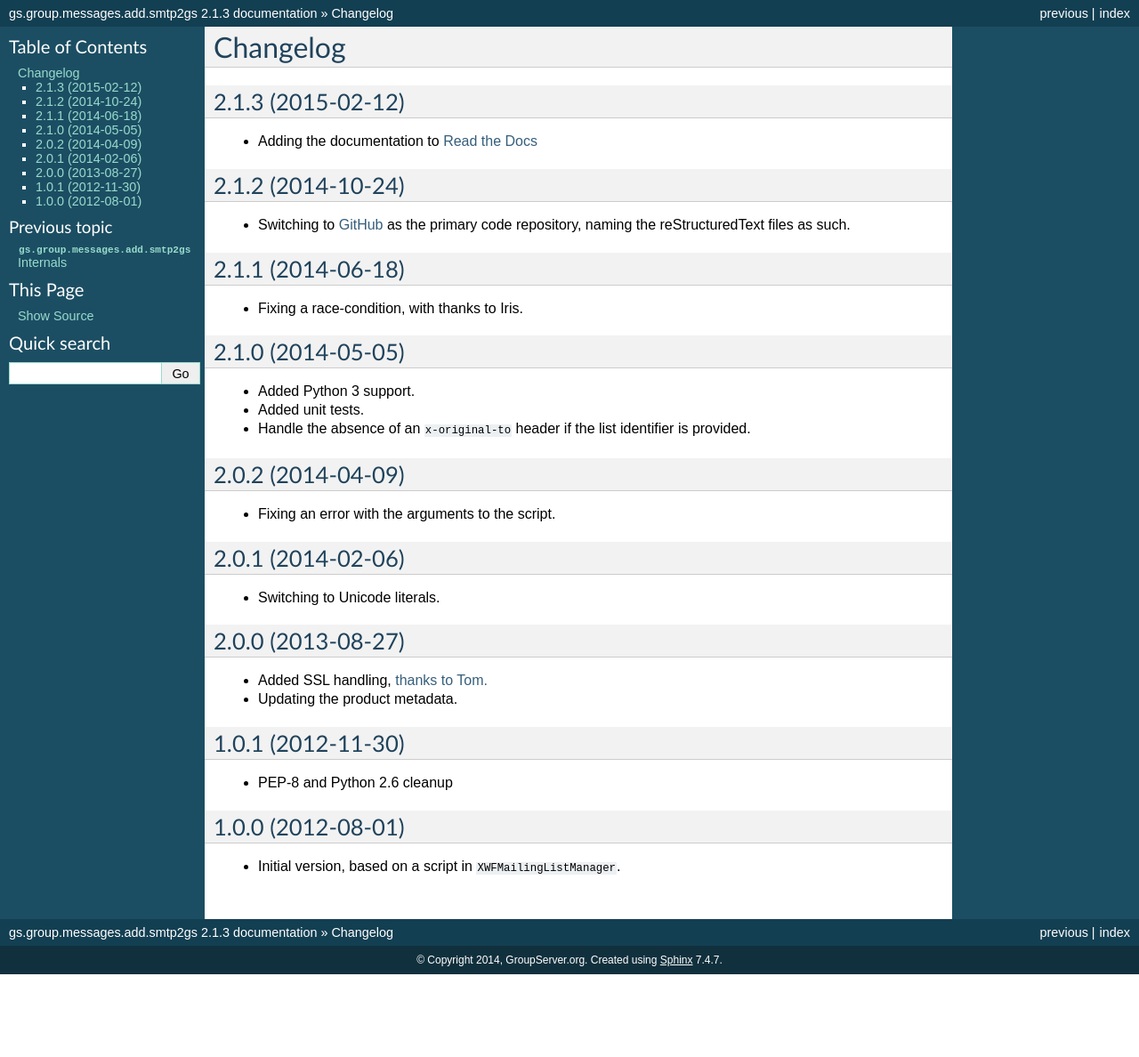
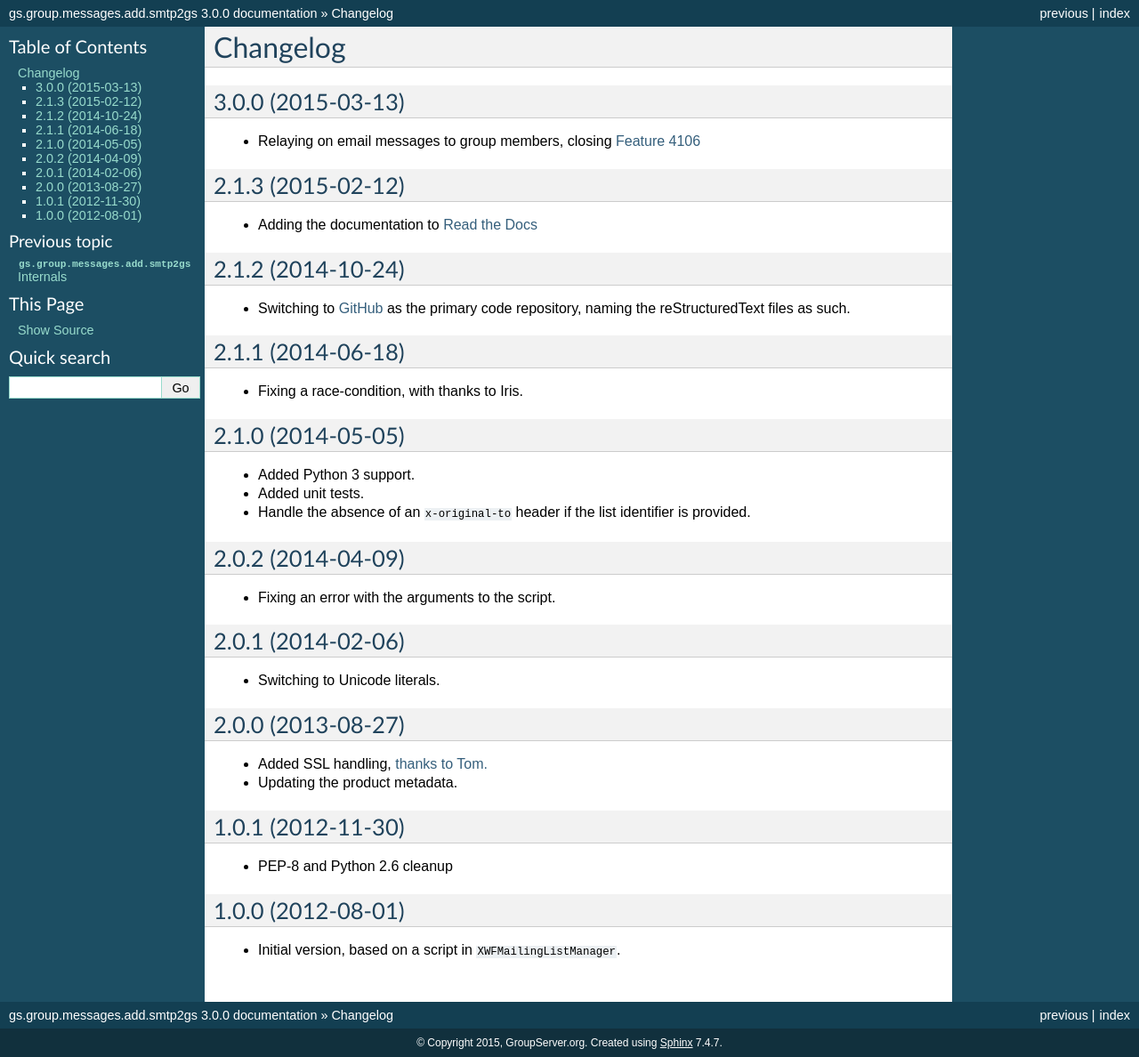
Before and after one commit to groupserver/gs.group.messages.add.smtp2gs, a Sphinx documentation site: the page built from docs/HISTORY.rst, in a window 1280 px wide. Shown: the whole page at 89% size. Built offline with Sphinx 7.4.7, drawn with Linux system fonts in a browser that asks for light colours; before the commit the page ends 1095 px from its top, so only the background shows below that.

Commit message:
Bumping the version

```diff
--- a/docs/HISTORY.rst
+++ b/docs/HISTORY.rst
@@ -1,5 +1,13 @@
 Changelog
 =========
+
+3.0.0 (2015-03-13)
+------------------
+
+* Relaying on email messages to group members, closing `Feature
+  4106`_
+
+.. _Feature 4106: https://redmine.iopen.net/issues/4106
 
 2.1.3 (2015-02-12)
 ------------------
--- a/docs/conf.py
+++ b/docs/conf.py
@@ -51,7 +51,7 @@ master_doc = 'index'
 
 # General information about the project.
 project = u'gs.group.messages.add.smtp2gs'
-copyright = u'2014, GroupServer.org'
+copyright = u'2015, GroupServer.org'
 
 # The version info for the project you're documenting, acts as replacement for
 # |version| and |release|, also used in various other places throughout the
--- a/setup.py
+++ b/setup.py
@@ -25,7 +25,7 @@ core = ['setuptools',
         'lockfile',
         'gs.config',  # Note: without zope-support
         'gs.form',
-        'gs.profile.email.relay',]
+        'gs.profile.email.relay', ]
 if sys.version_info > (2, 6):
     requires = core
 else:
--- a/version.py
+++ b/version.py
@@ -1,5 +1,5 @@
 # -*- coding: utf-8 -*-
-version = '2.1.3'
+version = '3.0.0'
 release = False
 
 #--------------------------------------------------------------------------#
```
